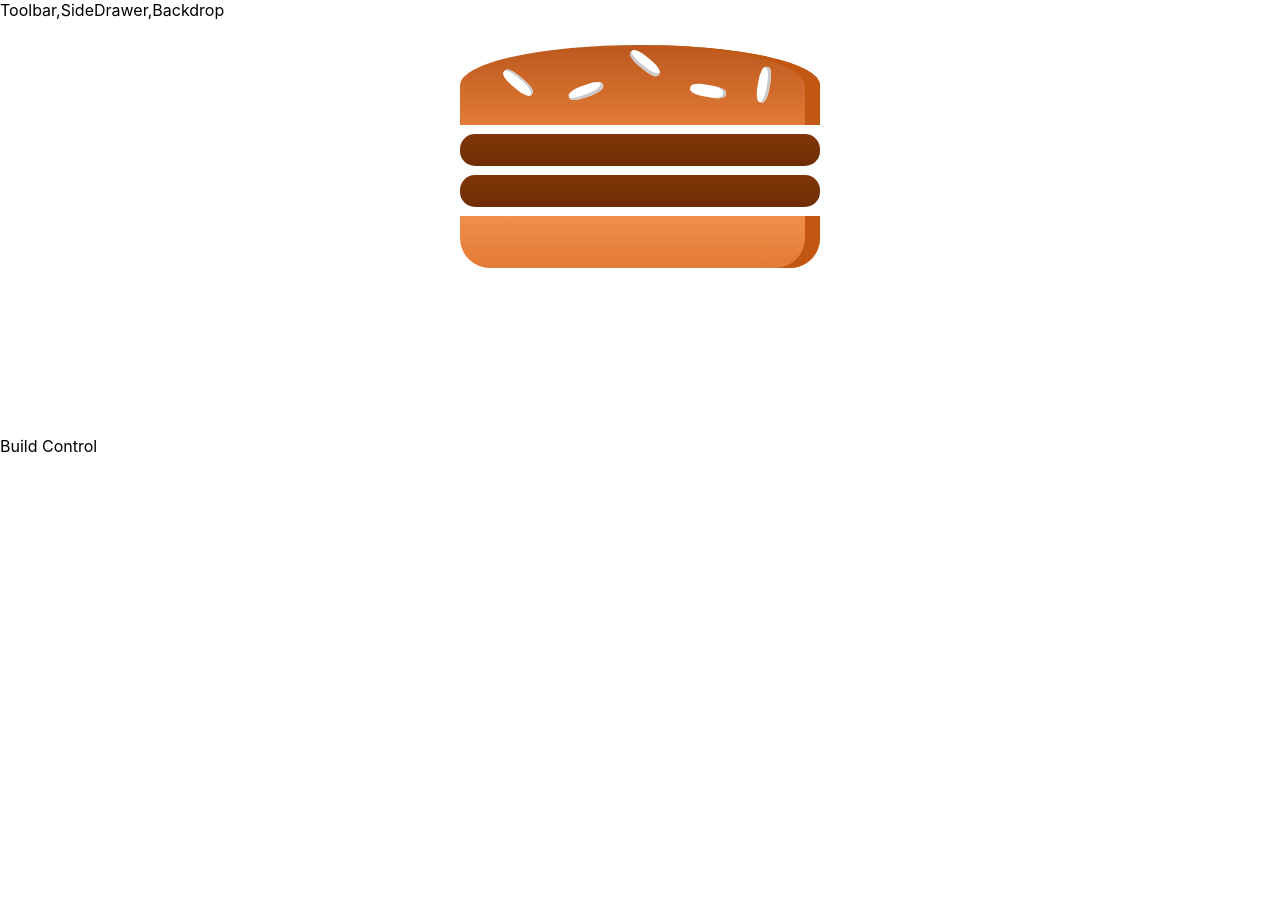
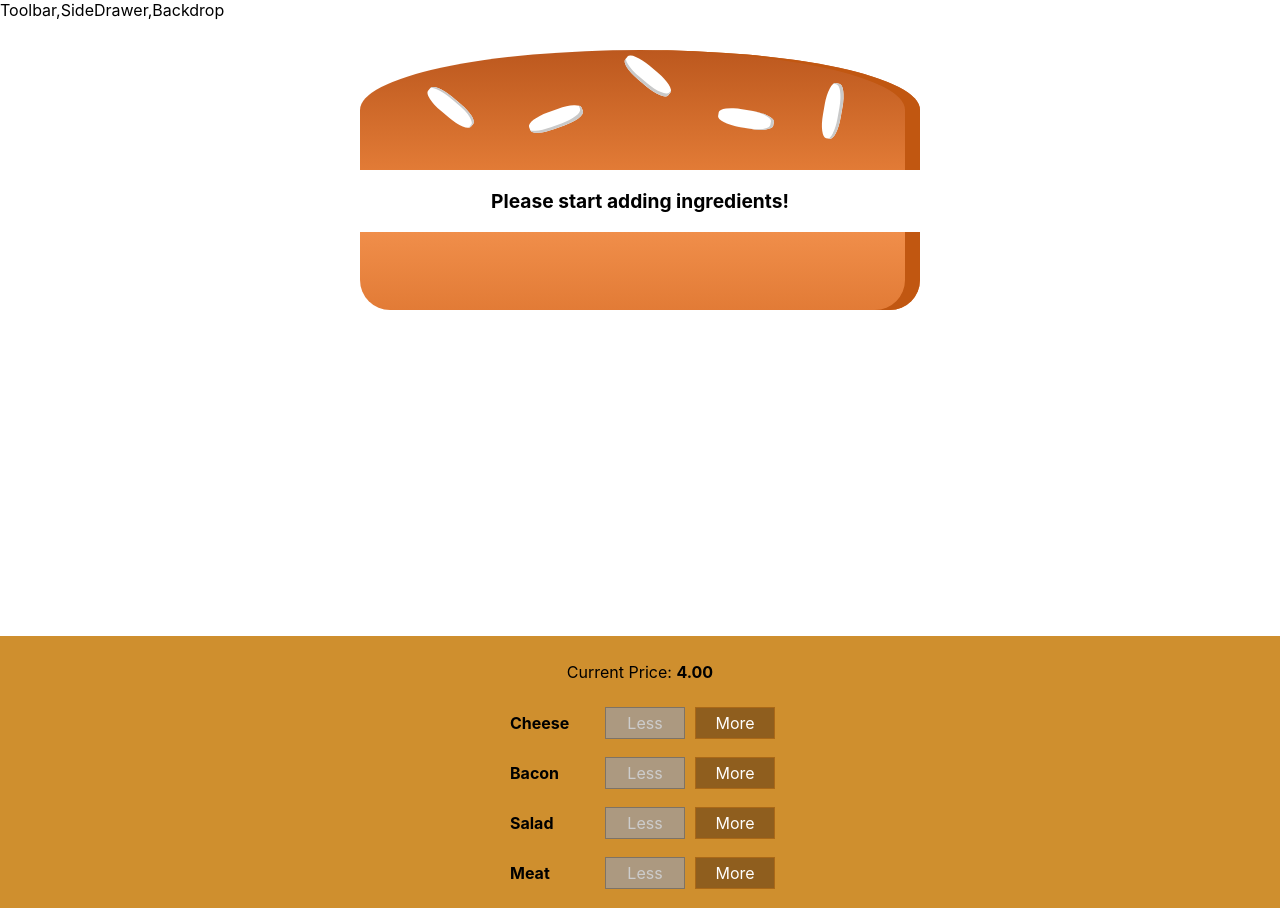
Before and after one commit to Er0x05/react-burger-builder, a React (Create React App) app: page / in a window 1280 px wide. Before the commit the page ends 800 px from the top, so only its background shows below. Built offline with nearby package versions, Linux system fonts and the light colour scheme.

Commit message:
control ingredients

```diff
--- /dev/null
+++ b/src/compunents/Burger/BuildControls/BuildControl/BuildControl.js
@@ -0,0 +1,17 @@
+import React from 'react';
+import classes from './BuildControl.module.css';
+
+const buildControl = (props) => (
+    <div className={ classes.BuildControl }>
+        <div className={ classes.Label }>{props.lebal}</div>
+        <button
+            className={ classes.Less }
+            onClick={ props.removed }
+            disabled={ props.disabled }>Less</button>
+        <button
+            className={ classes.More }
+            onClick={ props.added }>More</button>
+    </div>
+);
+
+export default buildControl;
--- /dev/null
+++ b/src/compunents/Burger/BuildControls/BuildControl/BuildControl.module.css
@@ -0,0 +1,56 @@
+.BuildControl {
+    display: flex;
+    justify-content: space-between;
+    align-items: center;
+    margin: 5px 0;
+}
+
+.BuildControl button {
+    display: block;
+    font: inherit;
+    padding: 5px;
+    margin: 0 5px;
+    width: 80px;
+    border: 1px solid #AA6817;
+    cursor: pointer;
+    outline: none;
+}
+
+.BuildControl button:disabled {
+    background-color: #AC9980;
+    border: 1px solid #7E7365;
+    color: #ccc;
+    cursor: default;
+}
+
+.BuildControl button:hover:disabled {
+    background-color: #AC9980;
+    color: #ccc;
+    cursor: not-allowed;
+}
+
+.Label {
+    padding: 10px;
+    font-weight: bold;
+    width: 80px;
+}
+
+.BuildControl .Less {
+    background-color: #D39952;
+    color: white;
+}
+
+.BuildControl .More {
+    background-color: #8F5E1E;
+    color: white;
+}
+
+.BuildControl .Less:hover, .BuildControl .Less:active {
+    background-color: #DAA972;
+    color: white;
+}
+
+.BuildControl .More:hover,.BuildControl .More:active {
+    background-color: #99703F;
+    color: white;
+}
--- /dev/null
+++ b/src/compunents/Burger/BuildControls/BuildControls.js
@@ -0,0 +1,26 @@
+import React from 'react';
+import styles from './BuildControls.module.css';
+import BuildContrl from './BuildControl/BuildControl';
+
+const hardCode = [
+    { lebal: 'Cheese', type: 'cheese' },
+    { lebal: 'Bacon', type: 'bacon' },
+    { lebal: 'Salad', type: 'salad' },
+    { lebal: 'Meat', type: 'meat' }
+];
+
+const buildControls = ( props ) => (
+    <div className={styles.BuildControls}>
+        <p>Current Price: <strong>{ props.price.toFixed(2) }</strong></p>
+        { hardCode.map( el => (
+            <BuildContrl
+                key={el.lebal}
+                lebal={el.lebal}
+                added={()=>props.ingredientAdded(el.type)}
+                removed={()=>props.ingredientRmoved(el.type)}
+                disabled={props.disabled[el.type]} />
+        ) )}
+    </div>
+);
+
+export default buildControls;
--- /dev/null
+++ b/src/compunents/Burger/BuildControls/BuildControls.module.css
@@ -0,0 +1,10 @@
+.BuildControls {
+    width: 100%;
+    background-color: #cf8f2e;
+    display: flex;
+    flex-flow: column;
+    align-items: center;
+    box-shadow: 0 2px 1px #ccc;
+    margin: auto;
+    padding: 10px 0;
+}
--- a/src/compunents/Burger/Burger.js
+++ b/src/compunents/Burger/Burger.js
@@ -3,13 +3,24 @@ import React from 'react';
 import BurgerII from './BurgerII/BurgerII';
 import classes from './Burger.module.css';
 
-const burger = ( props ) => (
-    <div className={classes.Burger}>
-        <BurgerII type='bread-top' />
-        <BurgerII type='meat' />
-        <BurgerII type='meat' />
-        <BurgerII type='bread-bottom' />
-    </div>
-);
+const burger = ( props ) => {
+    let transformedIngredients = Object.keys(props.ingredients).map( igKey => {
+        return [...Array(props.ingredients[igKey])].map((_,i)=>{
+            return <BurgerII key={igKey+i} type={igKey} />
+        })
+    })
+    .reduce((arr, el)=>{
+        return arr.concat(el)
+    },[]);
+    if ( transformedIngredients.length === 0 ) transformedIngredients = <p>Please start adding ingredients!</p>;
+    console.log(transformedIngredients);
+    return(
+        <div className={classes.Burger}>
+            <BurgerII type='bread-top' />
+            {transformedIngredients}
+            <BurgerII type='bread-bottom' />
+        </div>
+    )
+};
 
 export default burger;
--- a/src/compunents/Burger/Burger.module.css
+++ b/src/compunents/Burger/Burger.module.css
@@ -3,13 +3,28 @@
     margin: auto;
     height: 250px;
     overflow: scroll;
+    text-align: center;
     font-weight: bold;
     font-size: 1.2rem;
 }
 
-@media (min-width: 500px) and (min-height: 401px){
+@media (min-width: 500px) and (min-height: 400px) {
     .Burger {
-        width: 450px ;
+        width: 350px;
+        height: 300px;
+    }
+}
+
+@media (min-width: 500px) and (min-height: 401px) {
+    .Burger {
+        width: 450px;
         height: 400px;
     }
 }
+
+@media (min-width: 1000px) and (min-height: 700px) {
+    .Burger {
+        width: 700px;
+        height: 600px;
+    }
+}
--- a/src/containers/BugerBuilder/BurgerBuilder.js
+++ b/src/containers/BugerBuilder/BurgerBuilder.js
@@ -1,13 +1,64 @@
 import React from "react";
 
 import Burger from '../../compunents/Burger/Burger';
+import BuildControls from '../../compunents/Burger/BuildControls/BuildControls';
+
+const INGREDIENT_PRICES = {
+    salad: 0.3,
+    bacon: 1,
+    cheese: 0.4,
+    meat: 1.2
+}
 
 class BurgerBuilder extends React.Component {
+    state = {
+        ingredients: {
+            salad: 0,
+            bacon: 0,
+            cheese: 0,
+            meat: 0
+        },
+        totalPrice: 4
+    };
+
+    addIngredientHandler = (type) => {
+        const oldCount = this.state.ingredients[type];
+        const updateCount = oldCount + 1;
+        const updateIngredients = { ...this.state.ingredients };
+        updateIngredients[type] = updateCount;
+        const priceAddition = INGREDIENT_PRICES[type];
+        const oldPrice = this.state.totalPrice;
+        const newPrice = oldPrice + priceAddition;
+        this.setState({ totalPrice: newPrice, ingredients: updateIngredients });
+    }
+
+    removeIngredientHandler = (type) => {
+        const oldCount = this.state.ingredients[type];
+        if ( oldCount <= 0 ) return;
+        const updateCount = oldCount - 1;
+        const updatedIngredients = { ...this.state.ingredients };
+        updatedIngredients[type] = updateCount;
+        const priceDeduction = INGREDIENT_PRICES[type];
+        const oldPrice = this.state.totalPrice;
+        const newPrice = oldPrice - priceDeduction;
+        this.setState({ totalPrice: newPrice, ingredients: updatedIngredients });
+    }
+
     render(){
+
+        const disabledInfo = { ...this.state.ingredients };
+        for ( let key in disabledInfo ){
+            disabledInfo[key] = disabledInfo[key] <= 0;
+        };
+
         return(
             <React.Fragment>
-                <Burger />
-                <div>Build Control</div>
+                <Burger ingredients={this.state.ingredients} />
+                <BuildControls
+                    ingredientAdded={this.addIngredientHandler}
+                    ingredientRmoved={this.removeIngredientHandler}
+                    disabled={disabledInfo}
+                    price={this.state.totalPrice} />
             </React.Fragment>
         )
     }
```
Also changed, not shown: src/compunents/Burger/BurgerII/BurgerII.js (line endings or trailing spaces), src/compunents/Burger/BurgerII/BurgerII.module.css (indentation only).
